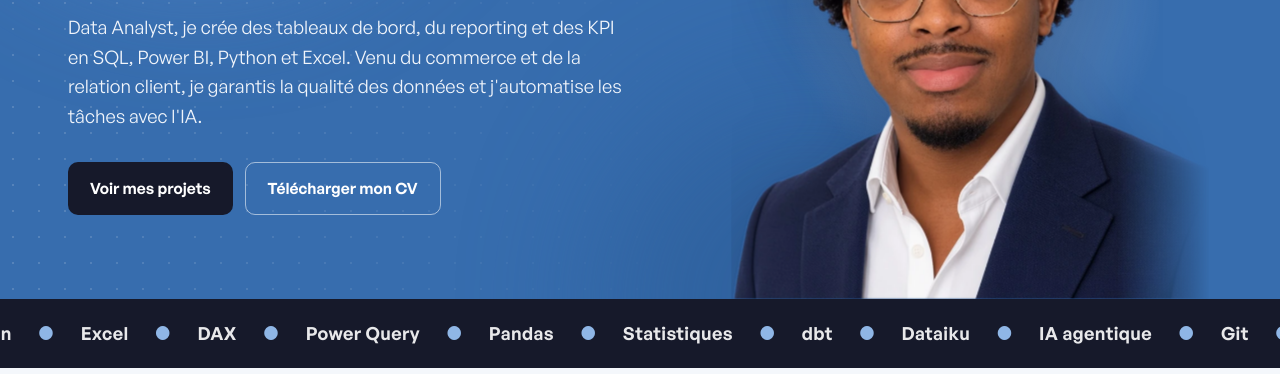
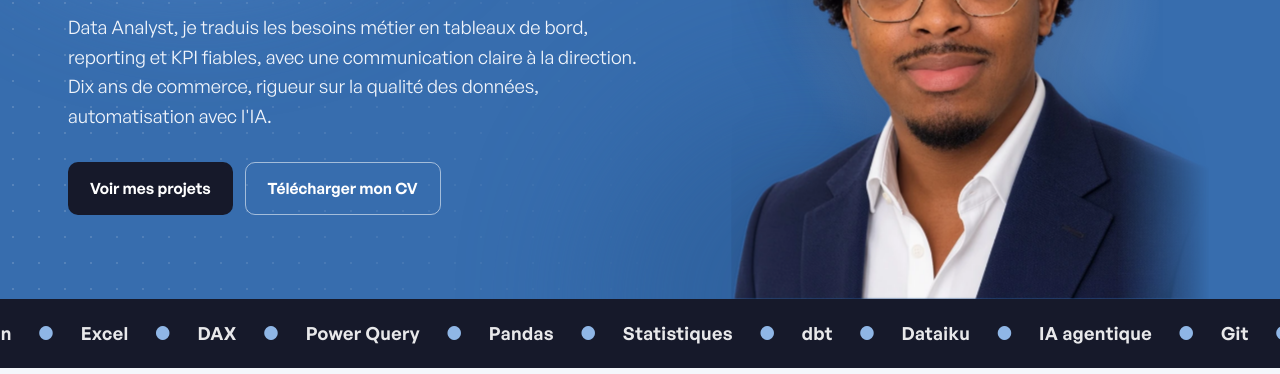
Before and after one commit to Heltondsm/heltondsm.github.io, a plain HTML site: page index.html in a window 1280 px wide. Shown: the part 426-800 px from the top of the page. Drawn offline with Linux system fonts and the light colour scheme.

Commit message:
Aligne la phrase de profil

```diff
--- a/index.html
+++ b/index.html
@@ -4,9 +4,9 @@
 <meta charset="utf-8">
 <meta name="viewport" content="width=device-width, initial-scale=1">
 <title>Helton Dos Santos Moreira · Data Analyst Power BI, SQL, Python · Île-de-France</title>
-<meta name="description" content="Data Analyst en Île-de-France : je résous des problèmes métier avec les données. Tableaux de bord Power BI, SQL, Python, KPI, reporting et qualité des données, pour aider une direction à décider.">
+<meta name="description" content="Data Analyst en Île-de-France : je traduis les besoins métier en tableaux de bord Power BI, reporting et KPI fiables (SQL, Python, Excel), avec une communication claire à la direction et une rigueur sur la qualité des données.">
 <meta property="og:title" content="Helton Dos Santos Moreira · Data Analyst">
-<meta property="og:description" content="Data Analyst, je crée des tableaux de bord, du reporting et des KPI en SQL, Power BI, Python et Excel. Venu du commerce et de la relation client, je garantis la qualité des données et j'automatise les tâches avec l'IA.">
+<meta property="og:description" content="Data Analyst, je traduis les besoins métier en tableaux de bord, reporting et KPI fiables, avec une communication claire à la direction. Dix ans de commerce, rigueur sur la qualité des données, automatisation avec l'IA.">
 <meta property="og:type" content="profile">
 <meta property="og:image" content="https://heltondsm.github.io/img/apercu-portfolio-v3.jpg">
 <meta property="og:url" content="https://heltondsm.github.io/">
@@ -365,7 +365,7 @@ h2,.etude h3,.carte h3,.poste h3,.pipe h3,.petit h3,.bloc h3{letter-spacing:-.01
       <span class="ouvert apparait" style="animation-delay:.1s"><i></i>Ouvert aux opportunités · Île-de-France</span>
       <h1><span class="mot"><span style="animation-delay:.15s">Helton</span></span> <span class="mot"><span style="animation-delay:.25s">Dos</span></span> <span class="mot"><span style="animation-delay:.35s">Santos</span></span> <span class="mot"><span style="animation-delay:.45s">Moreira</span></span></h1>
       <p class="metier apparait" style="animation-delay:.6s">Data Analyst · <span class="tourne" id="tourne">Power BI</span></p>
-      <p class="profil apparait" style="animation-delay:.75s">Data Analyst, je crée des tableaux de bord, du reporting et des KPI en SQL, Power BI, Python et Excel. Venu du commerce et de la relation client, je garantis la qualité des données et j'automatise les tâches avec l'IA.</p>
+      <p class="profil apparait" style="animation-delay:.75s">Data Analyst, je traduis les besoins métier en tableaux de bord, reporting et KPI fiables, avec une communication claire à la direction. Dix ans de commerce, rigueur sur la qualité des données, automatisation avec l'IA.</p>
       <div class="boutons apparait" style="animation-delay:.9s">
         <a class="btn marine" href="#ia">Voir mes projets</a>
         <a class="btn contour" href="cv/CV_Helton_Dos_Santos_Moreira_Data_Analyst.pdf" download>Télécharger mon CV</a>
```
